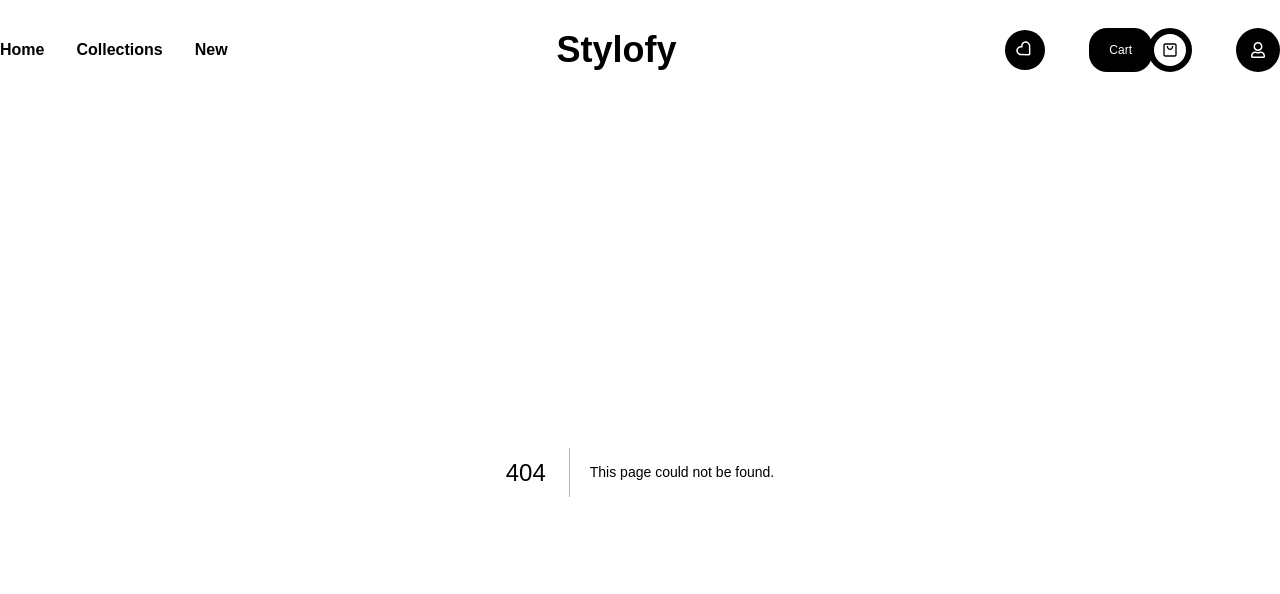
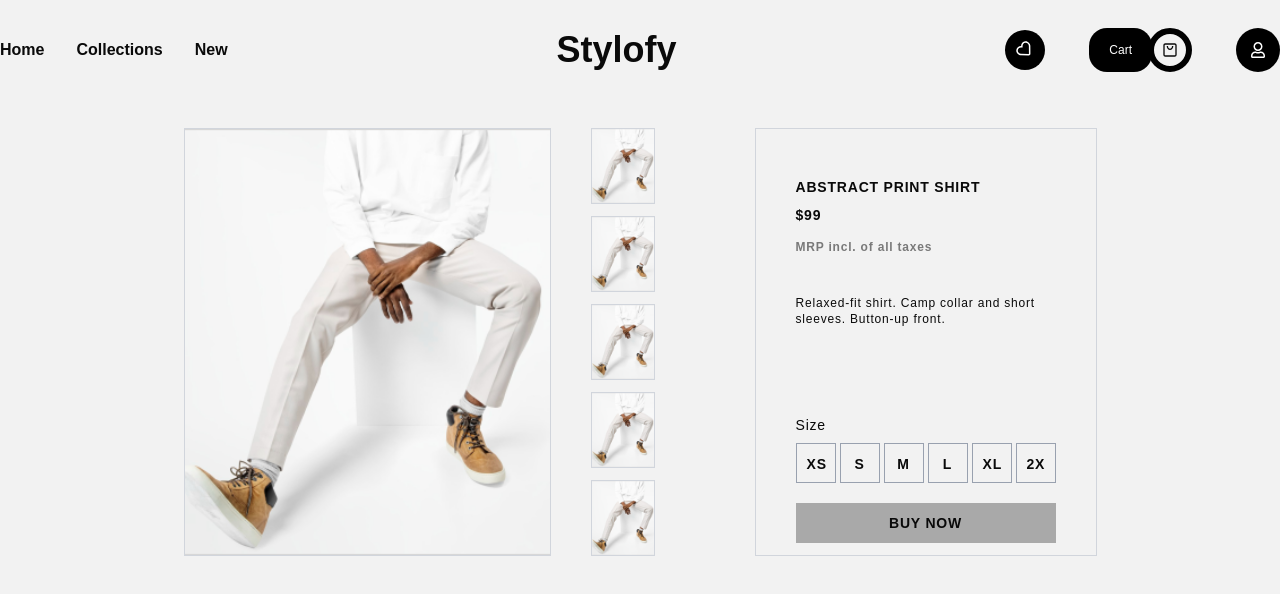
Before and after one commit to ariful97768/Stylofy-ecom, a Next.js app: page /products/1 in a window 1280 px wide. Before the commit this address had no page. Shown: the top 594 px of the page. Built offline with nearby package versions, Linux system fonts and the light colour scheme; a web font is replaced by a local one.

Commit message:
added product description page

```diff
--- /dev/null
+++ b/src/app/products/[productId]/page.tsx
@@ -0,0 +1,103 @@
+import Image from "next/image";
+import img from "@/assets/feature-product.png";
+
+export default function ProductDetails() {
+  return (
+    <main className="max-w-7xl flex gap-[100px] justify-center tracking-wider mx-auto mt-14">
+      <div className="flex gap-10 items-center">
+        <div>
+          <div className="relative w-[367px] border border-gray-300 h-[428px]">
+            <Image
+              src={img}
+              className="object-cover"
+              fill
+              alt="product image"
+            />
+          </div>
+        </div>
+        <div className="flex flex-col gap-3">
+          <div className="relative w-16 h-[76px] border border-gray-300">
+            <Image
+              src={img}
+              className="object-cover"
+              fill
+              alt="product image"
+            />
+          </div>
+          <div className="relative w-16 h-[76px] border border-gray-300">
+            <Image
+              src={img}
+              className="object-cover"
+              fill
+              alt="product image"
+            />
+          </div>
+          <div className="relative w-16 h-[76px] border border-gray-300">
+            <Image
+              src={img}
+              className="object-cover"
+              fill
+              alt="product image"
+            />
+          </div>
+          <div className="relative w-16 h-[76px] border border-gray-300">
+            <Image
+              src={img}
+              className="object-cover"
+              fill
+              alt="product image"
+            />
+          </div>
+          <div className="relative w-16 h-[76px] border border-gray-300">
+            <Image
+              src={img}
+              className="object-cover"
+              fill
+              alt="product image"
+            />
+          </div>
+        </div>
+      </div>
+      <div className="border border-gray-300 flex flex-col pt-12 px-10 pb-3">
+        <div>
+          <h1 className="uppercase pb-1.5 text-sm font-semibold">
+            ABSTRACT PRINT SHIRT
+          </h1>
+          <span className="text-sm font-semibold">$99</span>
+          <p className="text-xs mt-3 text-black/50 font-semibold">
+            MRP incl. of all taxes
+          </p>
+        </div>
+        <p className="font-medium text-xs mt-10 mb-22 max-w-[250px]">
+          Relaxed-fit shirt. Camp collar and short sleeves. Button-up front.
+        </p>
+        <div className="grow">
+          <h4 className="mb-2 text-sm">Size</h4>
+          <div className="flex gap-1">
+            <span className="border border-gray-400 p-2.5 font-semibold text-sm inline-block text-center hover:cursor-default w-10 h-10">
+              XS
+            </span>
+            <span className="border border-gray-400 p-2.5 font-semibold text-sm inline-block text-center hover:cursor-default w-10 h-10">
+              S
+            </span>
+            <span className="border border-gray-400 p-2.5 font-semibold text-sm inline-block text-center hover:cursor-default w-10 h-10">
+              M
+            </span>
+            <span className="border border-gray-400 p-2.5 font-semibold text-sm inline-block text-center hover:cursor-default w-10 h-10">
+              L
+            </span>
+            <span className="border border-gray-400 p-2.5 font-semibold text-sm inline-block text-center hover:cursor-default w-10 h-10">
+              XL
+            </span>
+            <span className="border border-gray-400 p-2.5 font-semibold text-sm inline-block text-center hover:cursor-default w-10 h-10">
+              2X
+            </span>
+          </div>
+        </div>
+        <button className="py-2.5 min:w-[100px] max-h-max w-full items-center justify-center flex px-15 bg-black/30 rounded-none uppercase text-sm font-semibold shrink-0">
+          Buy Now
+        </button>
+      </div>
+    </main>
+  );
+}
```
